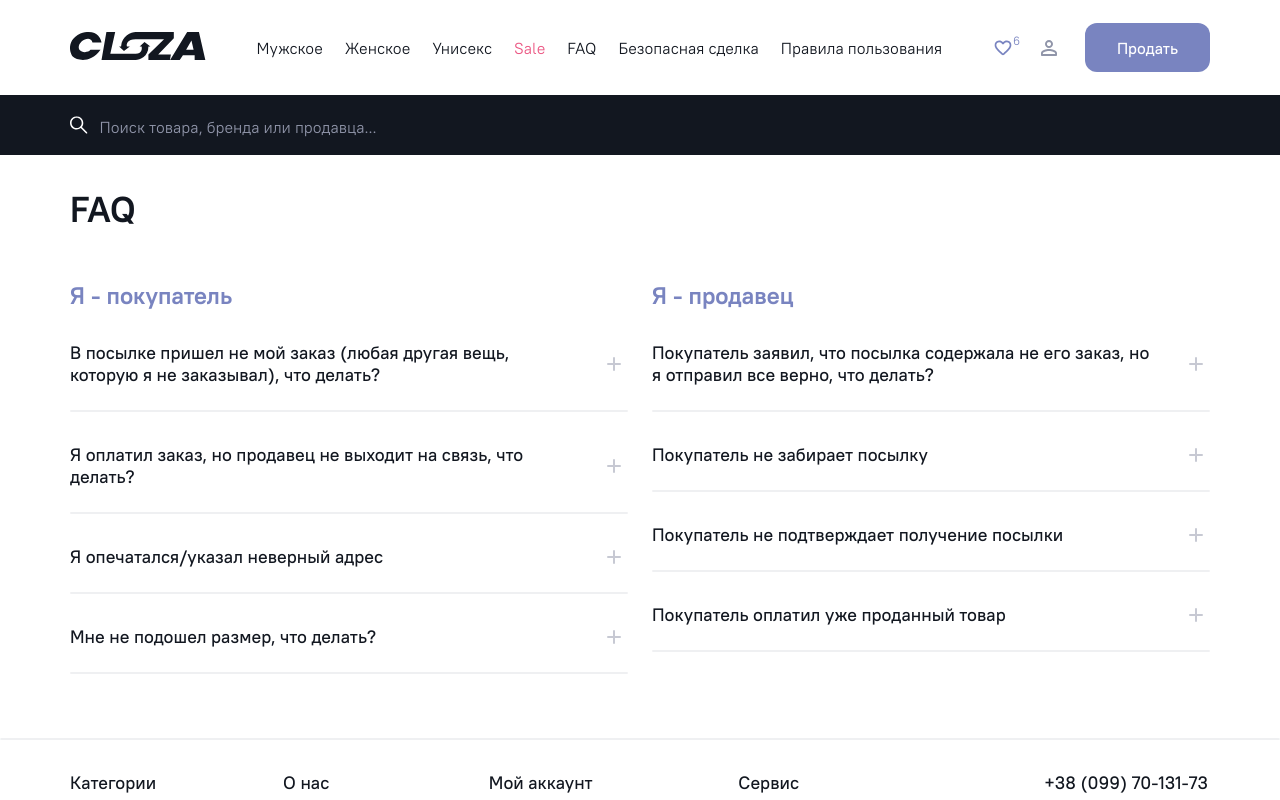
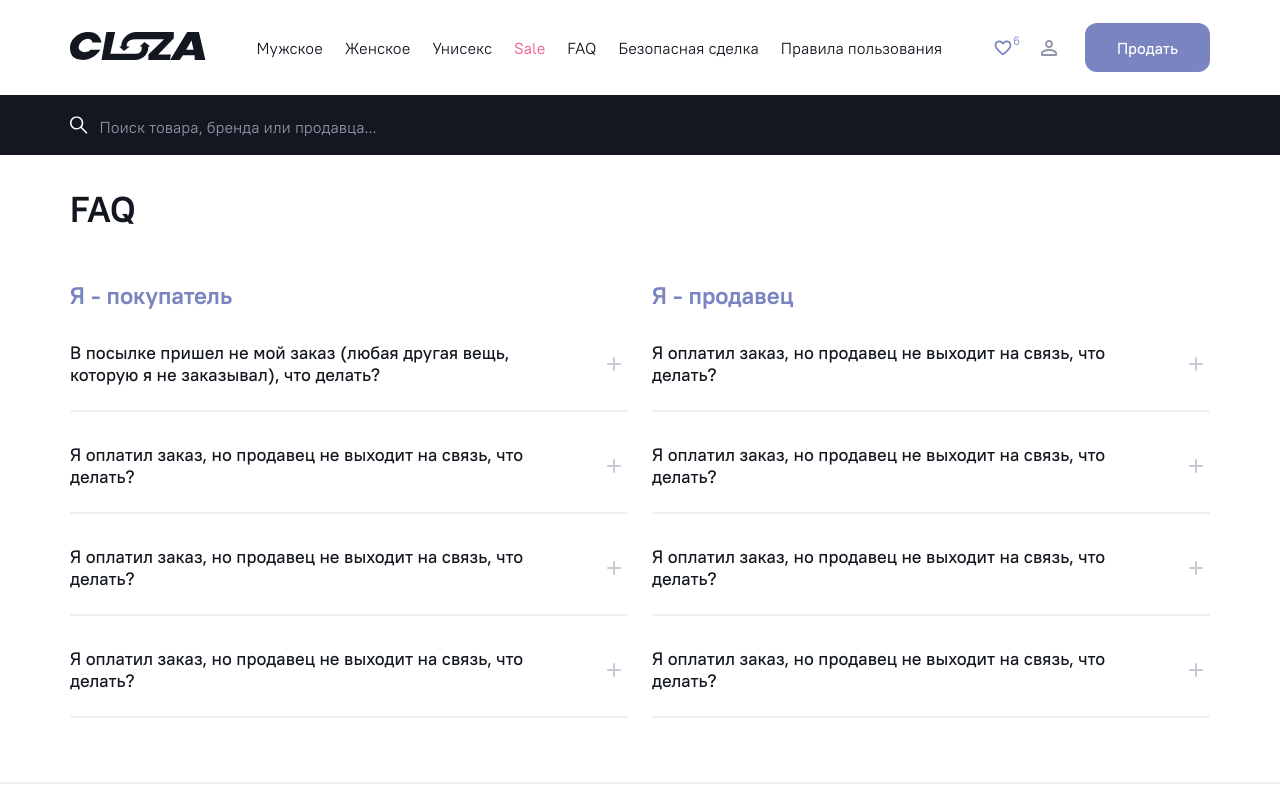
Before and after one commit to ChyzhovViacheslav/cloza, a React (Create React App) app: page /faq in a window 1280 px wide. Shown: the top 800 px of the page. Built offline with nearby package versions, Linux system fonts and the light colour scheme.

Commit message:
added component collapsableitem, fidex bugx in rtq query (modalslice.ts)

```diff
--- /dev/null
+++ b/src/components/interface/collapsable/CollapsableItem.module.scss
@@ -0,0 +1,54 @@
+.collaps{
+    &__btn{
+        background-color: inherit;
+        text-align: left;
+        position: relative;
+        padding-right: 54px;
+        width: 100%;
+    }
+    &__plus{
+        position: absolute;
+        transform: translate(-50%, -50%);
+        top: 50%;
+        right: 0;
+        height: 14px;
+        width: 14px;
+        opacity: 0.5;
+        &::after{
+            content: '';
+            height: 2px;
+            width: 100%;
+            background-color: var(--text-paragraph);
+            border-radius: 8px;
+            position: absolute;
+            top: 50%;
+            transform: translateY(-50%);
+            transition: transform 0.3s ease-in-out;
+        }
+        &::before{
+            content: '';
+            height: 2px;
+            width: 100%;
+            background-color: var(--text-paragraph);
+            border-radius: 8px;
+            position: absolute;
+            top: 50%;
+            transform: translateY(-50%) rotate(90deg);
+            transition: transform 0.3s ease-in-out;
+        }
+    }
+    &__content{
+        transition: all 0.3s ease-in-out;
+        p{
+            color: var(--text-paragraph);
+        }
+    }
+}
+.active{
+    &::after{
+        transform: translateY(-50%) rotate(180deg);
+    }
+    &::before{
+        transform: translateY(-50%) rotate(360deg) scale(0);
+    }
+}
--- /dev/null
+++ b/src/components/interface/collapsable/CollapsableItem.tsx
@@ -0,0 +1,53 @@
+import React, { useRef, useState, useEffect } from 'react'
+import Line from '../line/Line'
+import s from './CollapsableItem.module.scss'
+
+type ICollapsableItem = {
+    title: string,
+    className?: string,
+    children: JSX.Element | JSX.Element[],
+    isClosed?: boolean
+}
+
+export default function CollapsableItem({ title, children, className, isClosed }: ICollapsableItem) {
+    const div = useRef(null)
+    const plus = useRef(null)
+    const [scroll, setScroll] = useState(null)
+    const [toggleItem, setToggleItem] = useState(isClosed)
+
+    useEffect(() => {
+        setScroll(div.current.scrollHeight)
+    }, [toggleItem])
+
+    const hide = {
+        maxHeight: '0',
+        overflow: 'hidden',
+        opacity: '0',
+    } as React.CSSProperties
+
+    const open = {
+        maxHeight: `${scroll}px`,
+        opacity: '1',
+        marginTop: '24px'
+    } as React.CSSProperties
+
+    return (
+        <div className={s.collaps__collapsable}>
+            <button
+                className={s.collaps__btn}
+                onClick={() => {
+                    setToggleItem(!toggleItem)
+                }}>
+                <h3>{title}</h3>
+                <div ref={plus} className={toggleItem ? s.collaps__plus : `${s.collaps__plus} ${s.active}`}></div>
+            </button>
+            <div
+                ref={div}
+                style={toggleItem ? hide : open}
+                className={`${s.collaps__content} ${className}`}>
+                {children}
+            </div>
+            <Line style={{ marginTop: '24px' }} />
+        </div>
+    )
+}
--- a/src/pages/Faq/Faq.tsx
+++ b/src/pages/Faq/Faq.tsx
@@ -1,45 +1,7 @@
 import React from 'react'
 import s from '../../styles/styleComponents/Faq.module.scss';
-import { useRef } from 'react';
-import Line from '../../components/interface/line/Line';
+import CollapsableItem from '../../components/interface/collapsable/CollapsableItem';
 
-interface IFaqItem {
-    title: string;
-    text: string;
-}
-
-const FaqItem = ({ title, text }: IFaqItem) => {
-    const div = useRef(null)
-    const circle = useRef(null)
-
-    const handleBtnShowText = () => {
-        const divStyle = div.current.style;
-        if (divStyle.maxHeight) {
-            divStyle.padding = '0px 0px'
-            divStyle.maxHeight = null;
-            circle.current.classList.remove(s.active)
-        } else {
-            divStyle.padding = '24px 0px 0px 0px'
-            divStyle.maxHeight = (div.current.scrollHeight + 24) + 'px'
-            circle.current.classList.add(s.active)
-        }
-    }
-
-    return (
-        <div className={s.faq_item__collapsable}>
-            <button
-                className={s.faq_item__btn}
-                onClick={handleBtnShowText}>
-                <h3>{title}</h3>
-                <div ref={circle} className={s.faq_item__plus}></div>
-            </button>
-            <div ref={div} className={s.faq_item__content}>
-                <p>{text}</p>
-            </div>
-            <Line style={{ marginTop: '24px' }} />
-        </div>
-    )
-}
 
 export default function Faq() {
     return (
@@ -53,35 +15,66 @@ export default function Faq() {
                         <div className={s.faq__title_item}>
                             <p>Я - покупатель</p>
                         </div>
-                        <FaqItem
+                        <CollapsableItem
+                            isClosed
                             title={'В посылке пришел не мой заказ (любая другая вещь, которую я не заказывал), что делать?'}
-                            text={'Для начала свяжитесь с нами (обратная связь, сообщение в паблике). Для разрешения ситуации - необходимо предоставить фото распаковки товара на почте. Именно эти данные будут запрашиваться у обеих сторон спора.'} />
-                        <FaqItem
-                            title={'Я оплатил заказ, но продавец не выходит на связь, что делать?'}
-                            text={'Если продавец не принял заказ, то он отменяется автоматически в течении 48 часов, а ваши средства вернутся вам в течении 1-3 рабочих дней. Вы также можете отменить заказ самостоятельно. Если продавец принял заказ, но не отправляет посылку в течении 3-х дней, отмените сделку, и в течении 1-3 дней ваши средства вернутся вам на карту. В обоих случаях, желательно связаться с продавцом через личные сообщения на сайте.'} />
-                        <FaqItem
-                            title={'Я опечатался/указал неверный адрес'}
-                            text={'Если продавец не принял заказ, то он отменяется автоматически в течении 48 часов, а ваши средства вернутся вам в течении 1-3 рабочих дней. Вы также можете отменить заказ самостоятельно. Если продавец принял заказ, но не отправляет посылку в течении 3-х дней, отмените сделку, и в течении 1-3 дней ваши средства вернутся вам на карту. В обоих случаях, желательно связаться с продавцом через личные сообщения на сайте.'} />
-                        <FaqItem
-                            title={'Мне не подошел размер, что делать?'}
-                            text={'Если продавец не принял заказ, то он отменяется автоматически в течении 48 часов, а ваши средства вернутся вам в течении 1-3 рабочих дней. Вы также можете отменить заказ самостоятельно. Если продавец принял заказ, но не отправляет посылку в течении 3-х дней, отмените сделку, и в течении 1-3 дней ваши средства вернутся вам на карту. В обоих случаях, желательно связаться с продавцом через личные сообщения на сайте.'} />
+                        >
+                            <p>Для начала свяжитесь с нами (обратная связь, сообщение в паблике). Для разрешения ситуации - необходимо предоставить фото распаковки товара на почте. Именно эти данные будут запрашиваться у обеих сторон спора.</p>
+                        </CollapsableItem>
+                        <CollapsableItem
+                            isClosed
+                            title={'Я оплатил заказ, но продавец не выходит на связь, что делать?'} >
+                            <p>
+                                Если продавец не принял заказ, то он отменяется автоматически в течении 48 часов, а ваши средства вернутся вам в течении 1-3 рабочих дней. Вы также можете отменить заказ самостоятельно. Если продавец принял заказ, но не отправляет посылку в течении 3-х дней, отмените сделку, и в течении 1-3 дней ваши средства вернутся вам на карту. В обоих случаях, желательно связаться с продавцом через личные сообщения на сайте.
+                            </p>
+                        </CollapsableItem>
+                        <CollapsableItem
+                            isClosed
+                            title={'Я оплатил заказ, но продавец не выходит на связь, что делать?'} >
+                            <p>
+                                Если продавец не принял заказ, то он отменяется автоматически в течении 48 часов, а ваши средства вернутся вам в течении 1-3 рабочих дней. Вы также можете отменить заказ самостоятельно. Если продавец принял заказ, но не отправляет посылку в течении 3-х дней, отмените сделку, и в течении 1-3 дней ваши средства вернутся вам на карту. В обоих случаях, желательно связаться с продавцом через личные сообщения на сайте.
+                            </p>
+                        </CollapsableItem>
+                        <CollapsableItem
+                            isClosed
+                            title={'Я оплатил заказ, но продавец не выходит на связь, что делать?'} >
+                            <p>
+                                Если продавец не принял заказ, то он отменяется автоматически в течении 48 часов, а ваши средства вернутся вам в течении 1-3 рабочих дней. Вы также можете отменить заказ самостоятельно. Если продавец принял заказ, но не отправляет посылку в течении 3-х дней, отмените сделку, и в течении 1-3 дней ваши средства вернутся вам на карту. В обоих случаях, желательно связаться с продавцом через личные сообщения на сайте.
+                            </p>
+                        </CollapsableItem>
                     </div>
                     <div className={s.faq__column}>
                         <div className={s.faq__title_item}>
                             <p>Я - продавец</p>
                         </div>
-                        <FaqItem
-                            title={'Покупатель заявил, что посылка содержала не его заказ, но я отправил все верно, что делать?'}
-                            text={'Если продавец не принял заказ, то он отменяется автоматически в течении 48 часов, а ваши средства вернутся вам в течении 1-3 рабочих дней. Вы также можете отменить заказ самостоятельно. Если продавец принял заказ, но не отправляет посылку в течении 3-х дней, отмените сделку, и в течении 1-3 дней ваши средства вернутся вам на карту. В обоих случаях, желательно связаться с продавцом через личные сообщения на сайте.'} />
-                        <FaqItem
-                            title={'Покупатель не забирает посылку'}
-                            text={'Если продавец не принял заказ, то он отменяется автоматически в течении 48 часов, а ваши средства вернутся вам в течении 1-3 рабочих дней. Вы также можете отменить заказ самостоятельно. Если продавец принял заказ, но не отправляет посылку в течении 3-х дней, отмените сделку, и в течении 1-3 дней ваши средства вернутся вам на карту. В обоих случаях, желательно связаться с продавцом через личные сообщения на сайте.'} />
-                        <FaqItem
-                            title={'Покупатель не подтверждает получение посылки'}
-                            text={'Если продавец не принял заказ, то он отменяется автоматически в течении 48 часов, а ваши средства вернутся вам в течении 1-3 рабочих дней. Вы также можете отменить заказ самостоятельно. Если продавец принял заказ, но не отправляет посылку в течении 3-х дней, отмените сделку, и в течении 1-3 дней ваши средства вернутся вам на карту. В обоих случаях, желательно связаться с продавцом через личные сообщения на сайте.'} />
-                        <FaqItem
-                            title={'Покупатель оплатил уже проданный товар'}
-                            text={'Если продавец не принял заказ, то он отменяется автоматически в течении 48 часов, а ваши средства вернутся вам в течении 1-3 рабочих дней. Вы также можете отменить заказ самостоятельно. Если продавец принял заказ, но не отправляет посылку в течении 3-х дней, отмените сделку, и в течении 1-3 дней ваши средства вернутся вам на карту. В обоих случаях, желательно связаться с продавцом через личные сообщения на сайте.'} />
+                        <CollapsableItem
+                            isClosed
+                            title={'Я оплатил заказ, но продавец не выходит на связь, что делать?'} >
+                            <p>
+                                Если продавец не принял заказ, то он отменяется автоматически в течении 48 часов, а ваши средства вернутся вам в течении 1-3 рабочих дней. Вы также можете отменить заказ самостоятельно. Если продавец принял заказ, но не отправляет посылку в течении 3-х дней, отмените сделку, и в течении 1-3 дней ваши средства вернутся вам на карту. В обоих случаях, желательно связаться с продавцом через личные сообщения на сайте.
+                            </p>
+                        </CollapsableItem>
+                        <CollapsableItem
+                            isClosed
+                            title={'Я оплатил заказ, но продавец не выходит на связь, что делать?'} >
+                            <p>
+                                Если продавец не принял заказ, то он отменяется автоматически в течении 48 часов, а ваши средства вернутся вам в течении 1-3 рабочих дней. Вы также можете отменить заказ самостоятельно. Если продавец принял заказ, но не отправляет посылку в течении 3-х дней, отмените сделку, и в течении 1-3 дней ваши средства вернутся вам на карту. В обоих случаях, желательно связаться с продавцом через личные сообщения на сайте.
+                            </p>
+                        </CollapsableItem>
+                        <CollapsableItem
+                            isClosed
+                            title={'Я оплатил заказ, но продавец не выходит на связь, что делать?'} >
+                            <p>
+                                Если продавец не принял заказ, то он отменяется автоматически в течении 48 часов, а ваши средства вернутся вам в течении 1-3 рабочих дней. Вы также можете отменить заказ самостоятельно. Если продавец принял заказ, но не отправляет посылку в течении 3-х дней, отмените сделку, и в течении 1-3 дней ваши средства вернутся вам на карту. В обоих случаях, желательно связаться с продавцом через личные сообщения на сайте.
+                            </p>
+                        </CollapsableItem>
+                        <CollapsableItem
+                            isClosed
+                            title={'Я оплатил заказ, но продавец не выходит на связь, что делать?'} >
+                            <p>
+                                Если продавец не принял заказ, то он отменяется автоматически в течении 48 часов, а ваши средства вернутся вам в течении 1-3 рабочих дней. Вы также можете отменить заказ самостоятельно. Если продавец принял заказ, но не отправляет посылку в течении 3-х дней, отмените сделку, и в течении 1-3 дней ваши средства вернутся вам на карту. В обоих случаях, желательно связаться с продавцом через личные сообщения на сайте.
+                            </p>
+                        </CollapsableItem>
                     </div>
                 </div>
             </div>
--- a/src/styles/styleComponents/Faq.module.scss
+++ b/src/styles/styleComponents/Faq.module.scss
@@ -22,61 +22,3 @@
         }
     }
 }
-
-.faq_item{
-    &__btn{
-        background-color: inherit;
-        text-align: left;
-        position: relative;
-        padding-right: 54px;
-        width: 100%;
-    }
-    &__plus{
-        position: absolute;
-        transform: translate(-50%, -50%);
-        top: 50%;
-        right: 0;
-        height: 14px;
-        width: 14px;
-        opacity: 0.5;
-        &::after{
-            content: '';
-            height: 2px;
-            width: 100%;
-            background-color: var(--text-paragraph);
-            border-radius: 8px;
-            position: absolute;
-            top: 50%;
-            transform: translateY(-50%);
-            transition: transform 0.3s ease-in-out;
-        }
-        &::before{
-            content: '';
-            height: 2px;
-            width: 100%;
-            background-color: var(--text-paragraph);
-            border-radius: 8px;
-            position: absolute;
-            top: 50%;
-            transform: translateY(-50%) rotate(90deg);
-            transition: transform 0.3s ease-in-out;
-        }
-    }
-    &__content{
-        max-height: 0;
-        overflow: hidden;
-        transition: all 0.3s ease-in-out;
-        p{
-            color: var(--text-paragraph);
-        }
-    }
-}
-
-.active{
-    &::after{
-        transform: translateY(-50%) rotate(180deg);
-    }
-    &::before{
-        transform: translateY(-50%) rotate(360deg) scale(0);
-    }
-}
```
Also changed, not shown: src/components/filter/Filter.tsx (added, +33 -0 lines), src/components/interface/breadcrumbs/Breadcrumbs.tsx (+9 -1 lines), src/pages/Male/Male.tsx (+2 -5 lines), src/styles/styleComponents/Filter.module.scss (added, +8 -0 lines).
